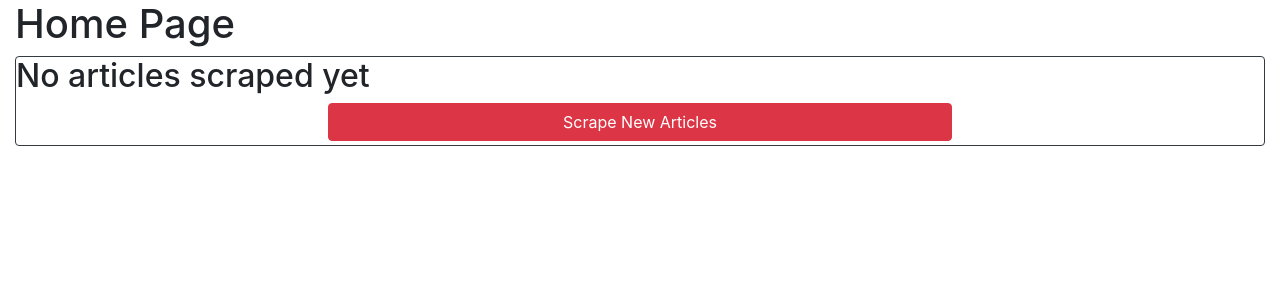
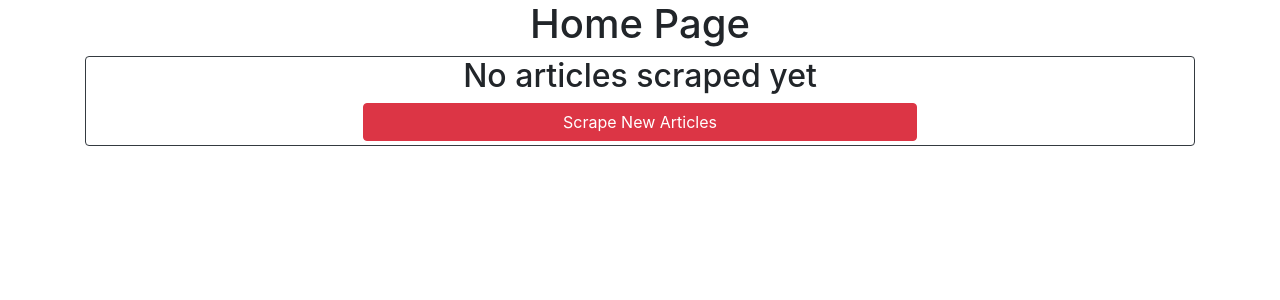
Before and after one commit to BenRGarcia/news-scraper, a Node server app: page / in a window 1280 px wide. Shown: the part 56-356 px from the top of the page. Run offline with Node 20, Linux system fonts and the light colour scheme; some libraries are stand-ins or nearby versions.

Commit message:
add container class

```diff
--- a/views/layout.hbs
+++ b/views/layout.hbs
@@ -4,7 +4,7 @@
   <body>
     {{> navigation }}
     <div
-      class="container-fluid"
+      class="container text-center"
     >
       {{{ body }}}
     </div>
```
